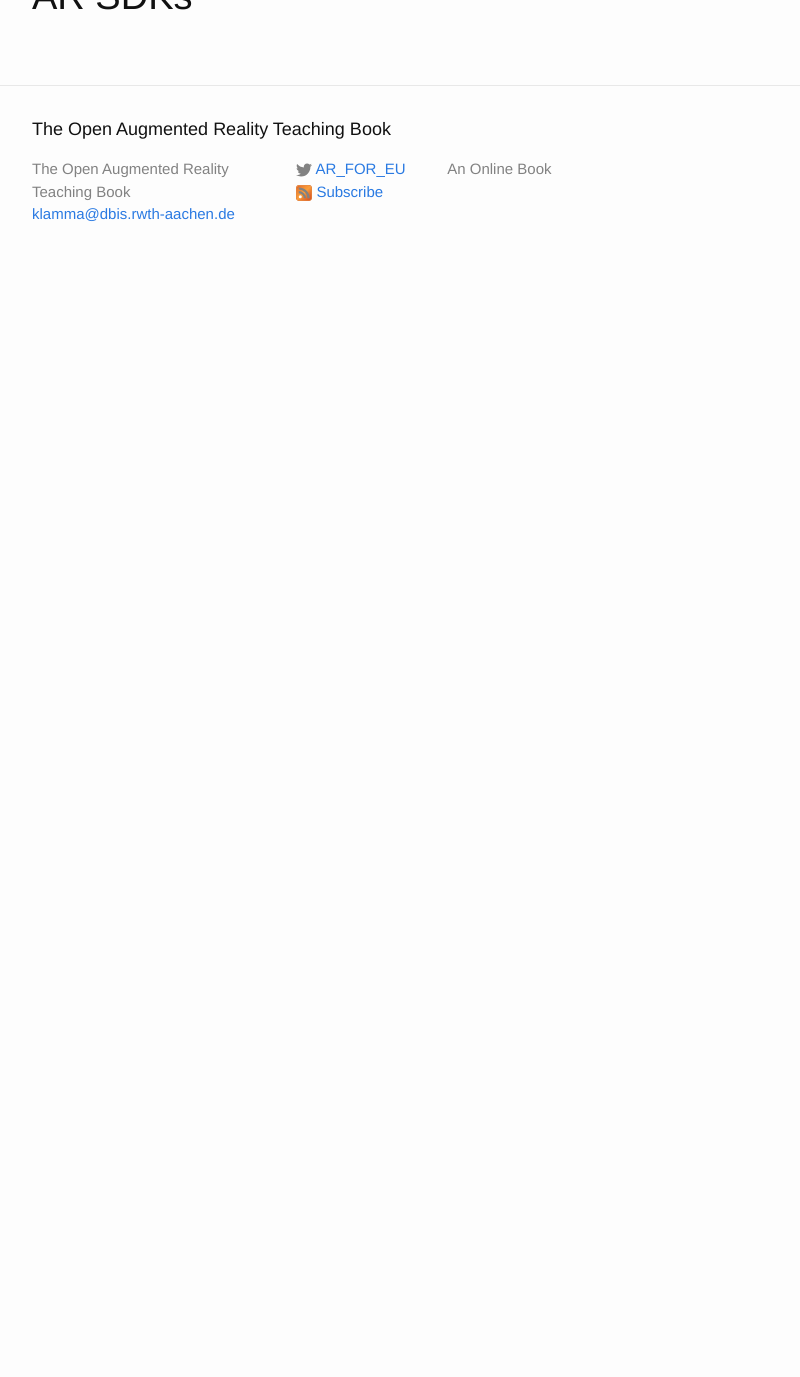
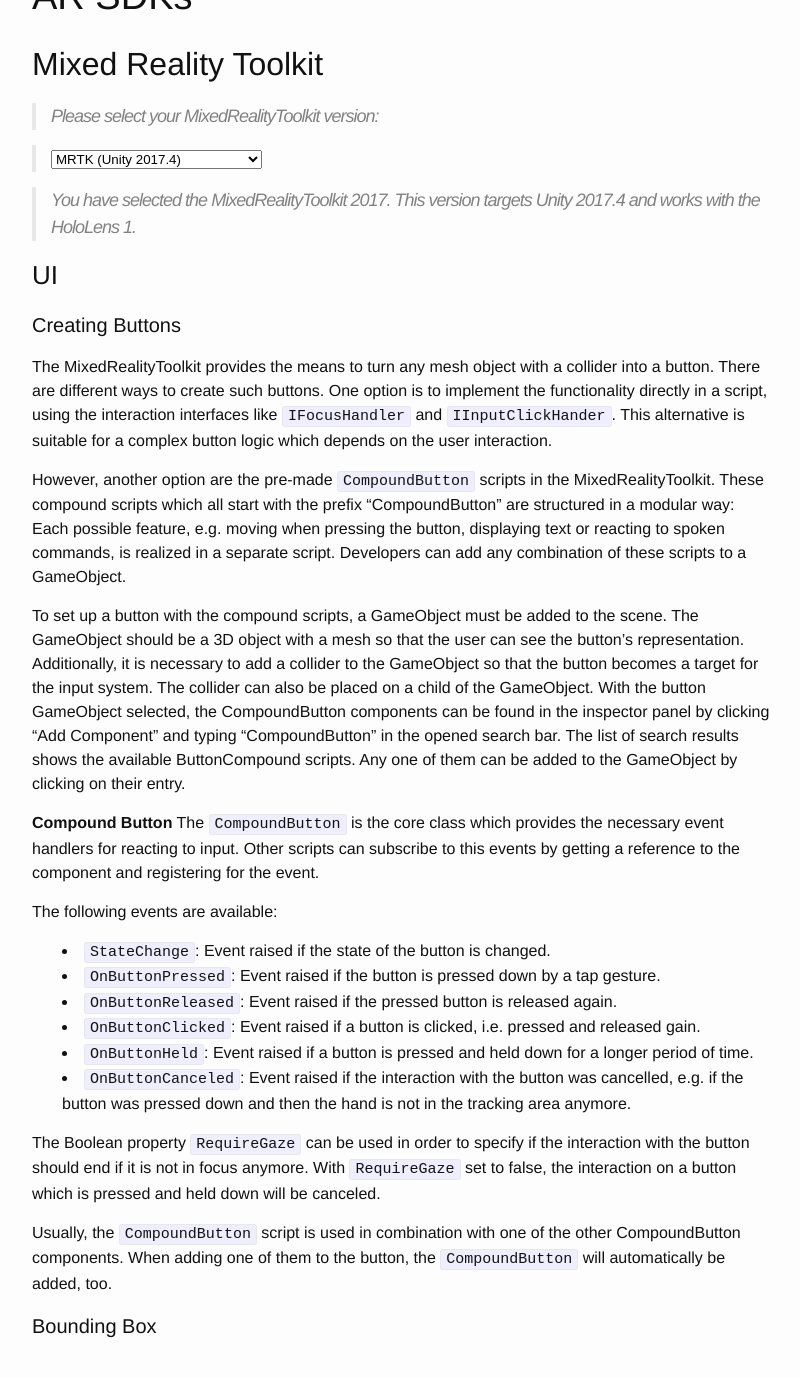
Before and after one commit to klamma/ar-for-eu-book, a Jekyll site: the page built from _pages/chapters/arsdk.md, in a window 1280 px wide and 1400 px high, scrolled down 252 px. Shown: the top 1377 px of the window, without its empty margins (238-1038 px from the left). Built offline with Jekyll 4.4.1, drawn with Linux system fonts in a browser that asks for light colours; nearby versions of some CDN libraries; before the commit the page ends 900 px from its top, so only the background shows below that.

Commit message:
added description of MRTK UI

```diff
--- a/_pages/chapters/arsdk.md
+++ b/_pages/chapters/arsdk.md
@@ -6,4 +6,84 @@
 visualizations:
 ---
 
+{% include autoRelativePath.html %}
+
+<script src="https://ajax.googleapis.com/ajax/libs/jquery/3.3.1/jquery.min.js"></script>
+<script>
+    // script for exchanging version-specific content.
+    $(document).ready(function () {
+        $('.mrtkVersionSpecific').hide();
+        $('.mrtk2017').show();
+        $('#versionSelectorMRTK').change(function () {
+            $('.mrtkVersionSpecific').hide();
+            $('.'+$(this).val()).show();
+    })
+});
+</script>
+
 # AR SDKs
+
+## Mixed Reality Toolkit
+
+> Please select your MixedRealityToolkit version:
+
+> <select id="versionSelectorMRTK">
+>   <option value="mrtk2017">MRTK (Unity 2017.4)</option>
+>   <option value="mrtkvNext">MRTK vNext (Unity 2018, 2019)</option>
+> </select>
+
+> {: .mrtkVersionSpecific .mrtk2017}
+You have selected the MixedRealityToolkit 2017.
+This version targets Unity 2017.4 and works with the HoloLens 1.
+
+> {: .mrtkVersionSpecific .mrtkvNext}
+You have selected the MixedRealityToolkit vNext.
+This is the most current version.
+It targets the Unity versions 2018 and 2019.
+It works on the HoloLens 1 and 2, Immersive Windows Mixed Reality Headsets and OpenVR devices.
+
+### UI
+
+#### Creating Buttons
+
+<div class="mrtkVersionSpecific mrtk2017" markdown="1">
+
+The MixedRealityToolkit provides the means to turn any mesh object with a collider into a button.
+There are different ways to create such buttons.
+One option is to implement the functionality directly in a script, using the interaction interfaces like `IFocusHandler` and `IInputClickHander`.
+This alternative is suitable for a complex button logic which depends on the user interaction.
+
+However, another option are the pre-made `CompoundButton` scripts in the MixedRealityToolkit.
+These compound scripts which all start with the prefix "CompoundButton" are structured in a modular way:
+Each possible feature, e.g. moving when pressing the button, displaying text or reacting to spoken commands, is realized in a separate script.
+Developers can add any combination of these scripts to a GameObject.
+
+To set up a button with the compound scripts, a GameObject must be added to the scene.
+The GameObject should be a 3D object with a mesh so that the user can see the button's representation.
+Additionally, it is necessary to add a collider to the GameObject so that the button becomes a target for the input system.
+The collider can also be placed on a child of the GameObject.
+With the button GameObject selected, the CompoundButton components can be found in the inspector panel by clicking "Add Component" and typing "CompoundButton" in the opened search bar.
+The list of search results shows the available ButtonCompound scripts.
+Any one of them can be added to the GameObject by clicking on their entry.
+
+**Compound Button**
+The `CompoundButton` is the core class which provides the necessary event handlers for reacting to input.
+Other scripts can subscribe to this events by getting a reference to the component and registering for the event.
+
+The following events are available:
+- `StateChange`: Event raised if the state of the button is changed.
+- `OnButtonPressed`: Event raised if the button is pressed down by a tap gesture.
+- `OnButtonReleased`: Event raised if the pressed button is released again.
+- `OnButtonClicked`: Event raised if a button is clicked, i.e. pressed and released gain.
+- `OnButtonHeld`: Event raised if a button is pressed and held down for a longer period of time.
+- `OnButtonCanceled`: Event raised if the interaction with the button was cancelled, e.g. if the button was pressed down and then the hand is not in the tracking area anymore.
+
+The Boolean property `RequireGaze` can be used in order to specify if the interaction with the button should end if it is not in focus anymore.
+With `RequireGaze` set to false, the interaction on a button which is pressed and held down will be canceled.
+
+Usually, the `CompoundButton` script is used in combination with one of the other CompoundButton components.
+When adding one of them to the button, the `CompoundButton` will automatically be added, too.
+
+</div>
+
+#### Bounding Box
```
